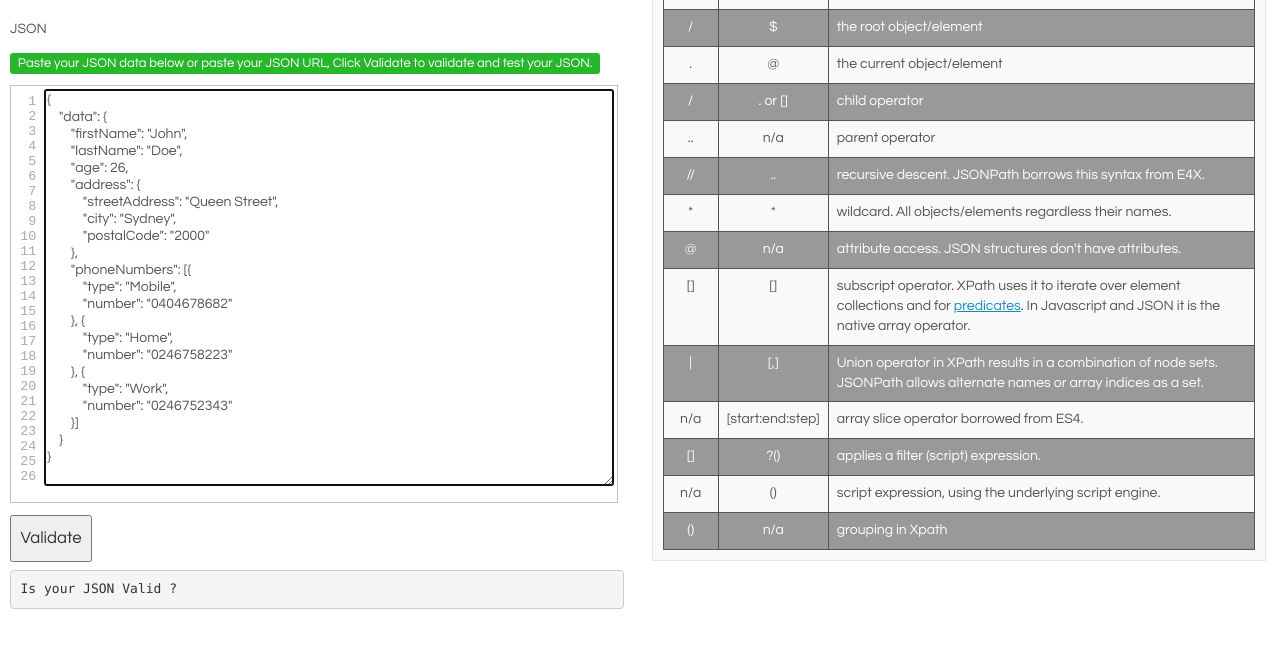
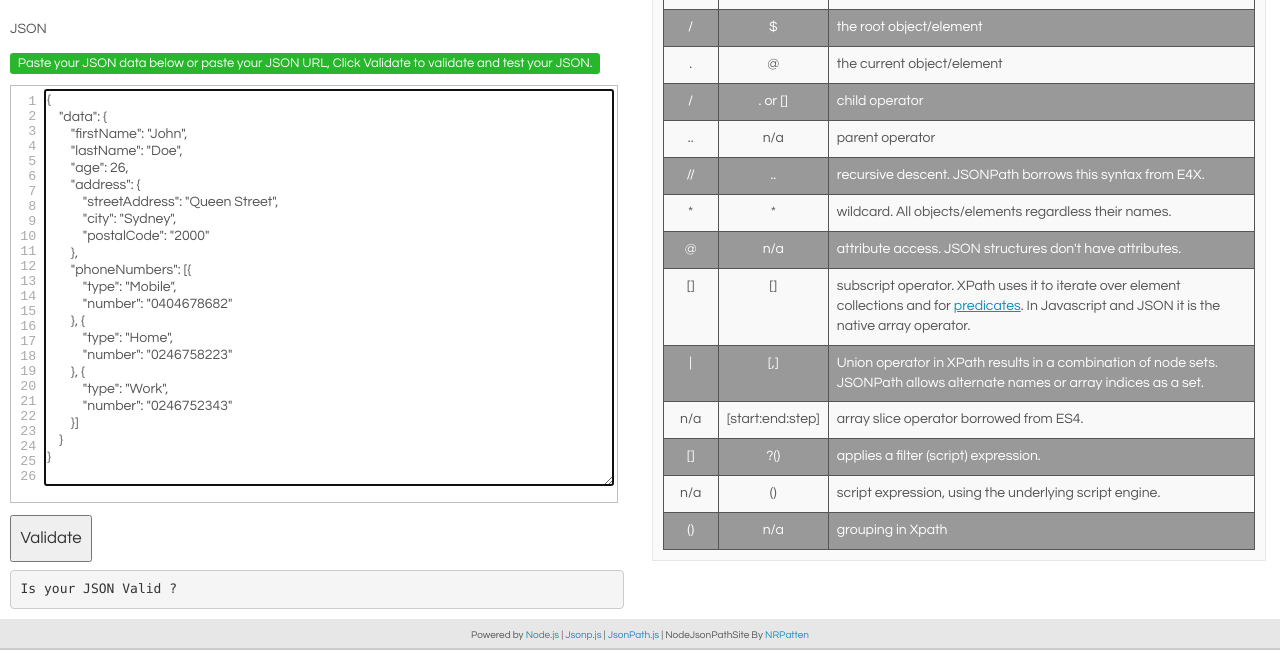
Before and after one commit to nrpatten/node-jsonpath-site, a website: page webroot/index.html in a window 1280 px wide. Shown: the part 321-972 px from the top of the page. Before the commit the page ends 940 px from the top, so only its background shows below. Drawn offline with Linux system fonts and the light colour scheme.

Commit message:
[ADD] Footer

```diff
--- a/webroot/index.html
+++ b/webroot/index.html
@@ -165,6 +165,13 @@
                 </table>
             </div>
         </div>
+        <div class="footer">
+            <font size="1">
+               <center>
+               Powered by <a href="http://nodejs.org/" target="_blank">Node.js</a> | <a href="https://github.com/afeld/jsonp" target="_blank">Jsonp.js</a> | <a href="https://github.com/s3u/JSONPath" target="_blank">JsonPath.js</a> | NodeJsonPathSite By <a href="https://github.com/nrpatten/node-jsonpath-site" target="_blank">NRPatten</a>
+               </center>
+            </font>
+        </div>
     </div>
 
     <script src="js/jsonp.js" type="text/javascript"></script>
```
